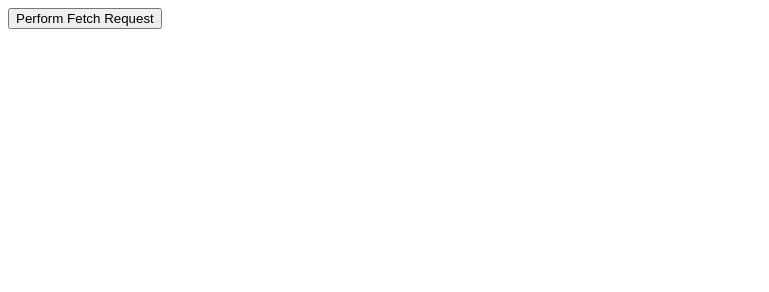
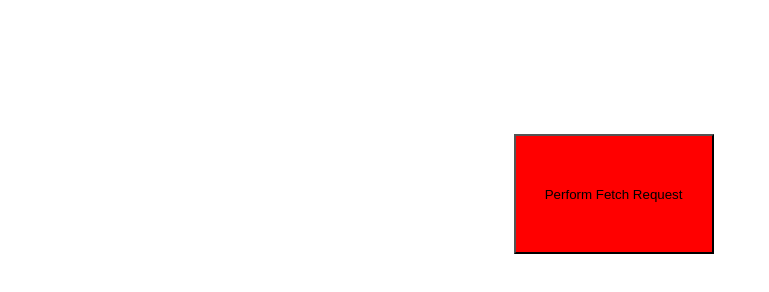
Before and after one commit to ZhaoXin-Ck/zhaoxin-netlify, a plain HTML site: page index.html in a window 1280 px wide. Shown: the whole page, without its empty margins (0-769 px from the left). Drawn offline with Linux system fonts and the light colour scheme.

Commit message:
Add files via upload

```diff
--- a/index.html
+++ b/index.html
@@ -7,7 +7,7 @@
 </head>
 <body>
 
-<button id="fetchButton">Perform Fetch Request</button>
+<button id="fetchButton" style="margin-left:40%;width:200px;height:120px;margin-top:10%;background-color:red">Perform Fetch Request</button>
 <text id="result"></text>
 
 <script>
```
